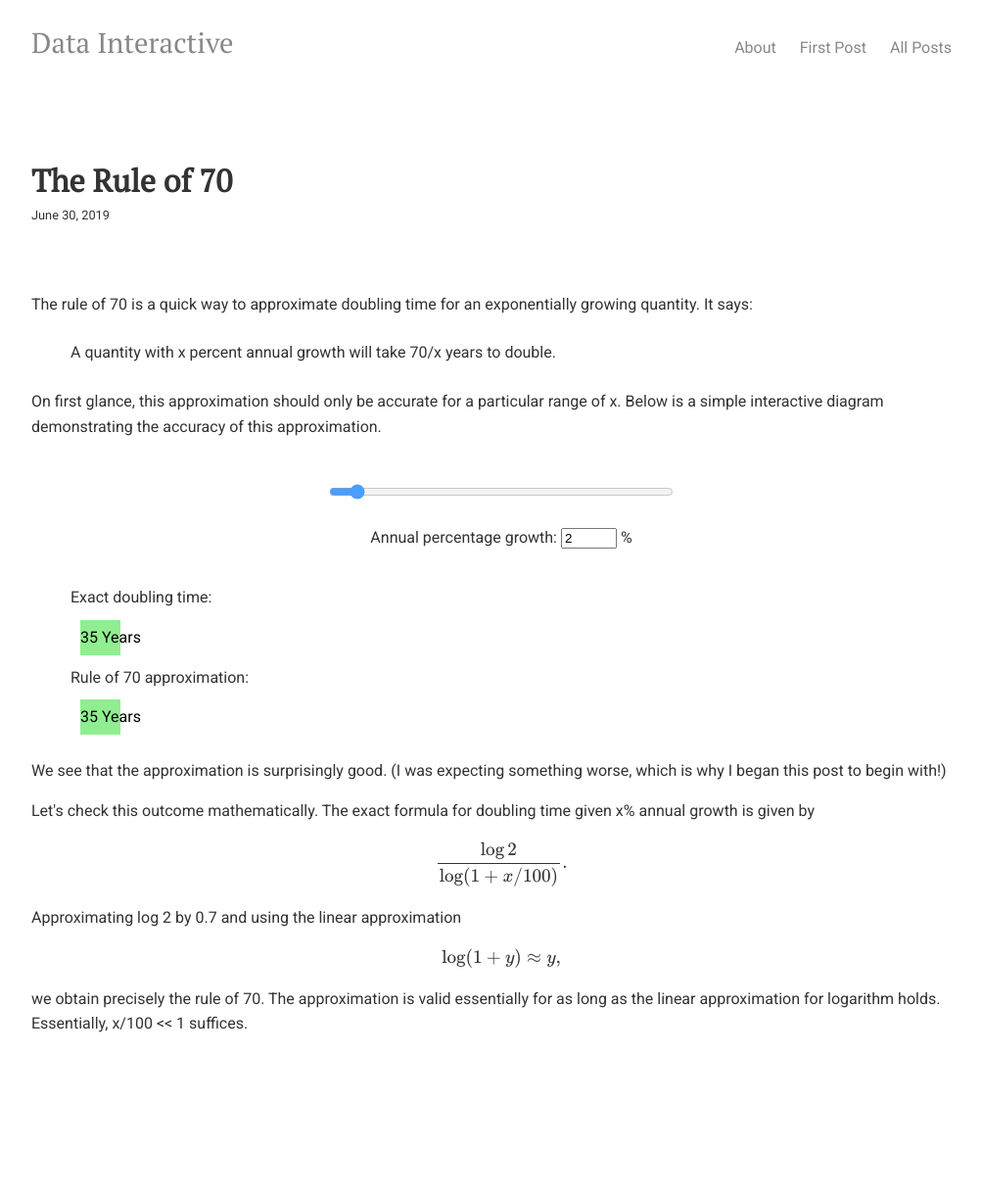
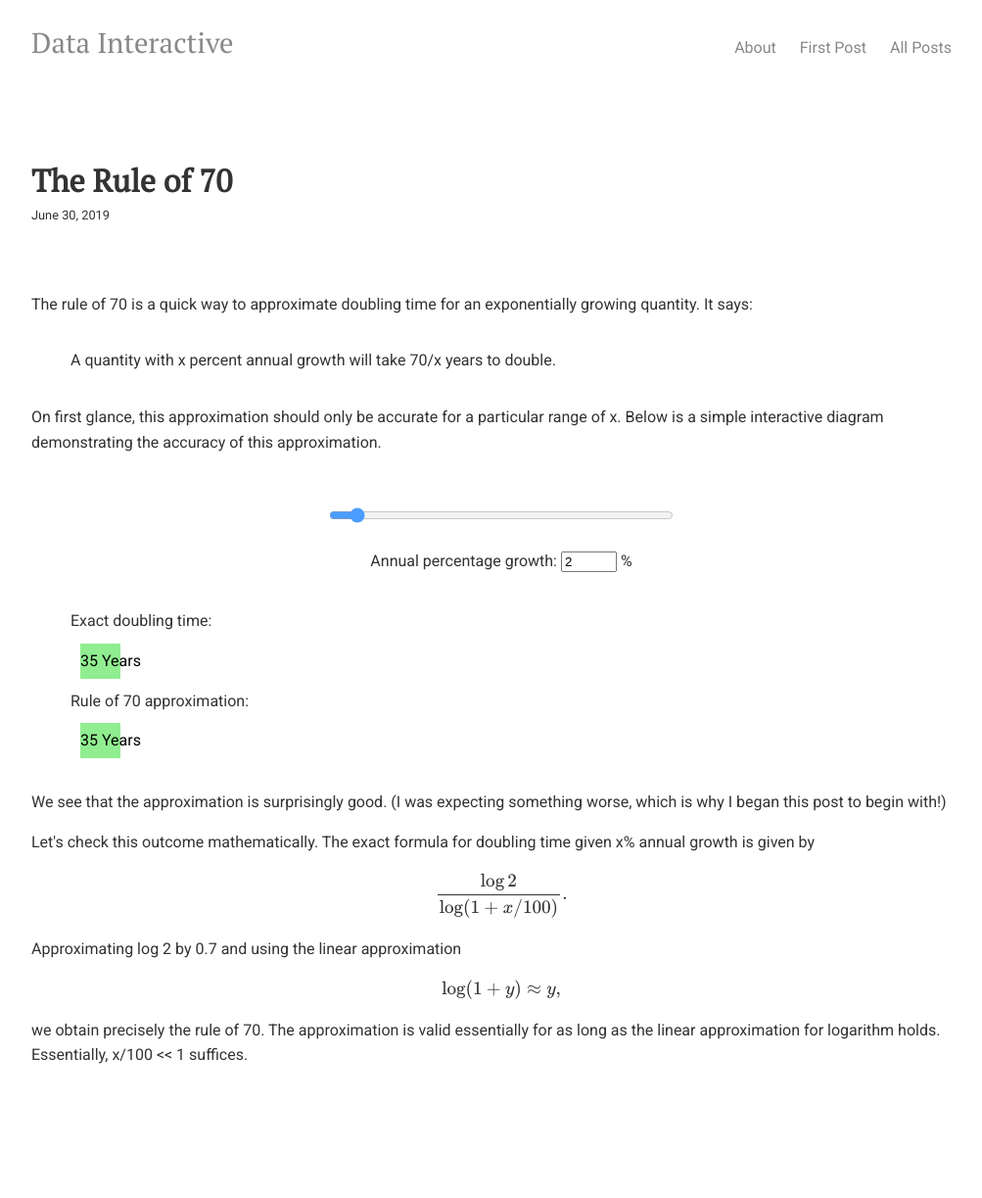
Before and after one commit to datainteractive/datainteractive.github.io, a Jekyll site: the page built from index.html, in a window 1280 px wide. Shown: the whole page at 98% size, without its empty margins (128-1131 px from the left). Built offline with Jekyll 4.4.1, drawn with Linux system fonts in a browser that asks for light colours; formulas are drawn with MathJax 3; before the commit the page ends 1191 px from its top, so only the background shows below that.

Commit message:
Update main.css

```diff
--- a/css/main.css
+++ b/css/main.css
@@ -72,8 +72,8 @@ h1 {
 
 .media {
   display: block;
-  margin-top: 1.5em;
-  margin-bottom: 1.5em;
+  margin-top: 2em;
+  margin-bottom: 2em;
   margin-left: 40px;
   margin-right: 40px;
 }
```
